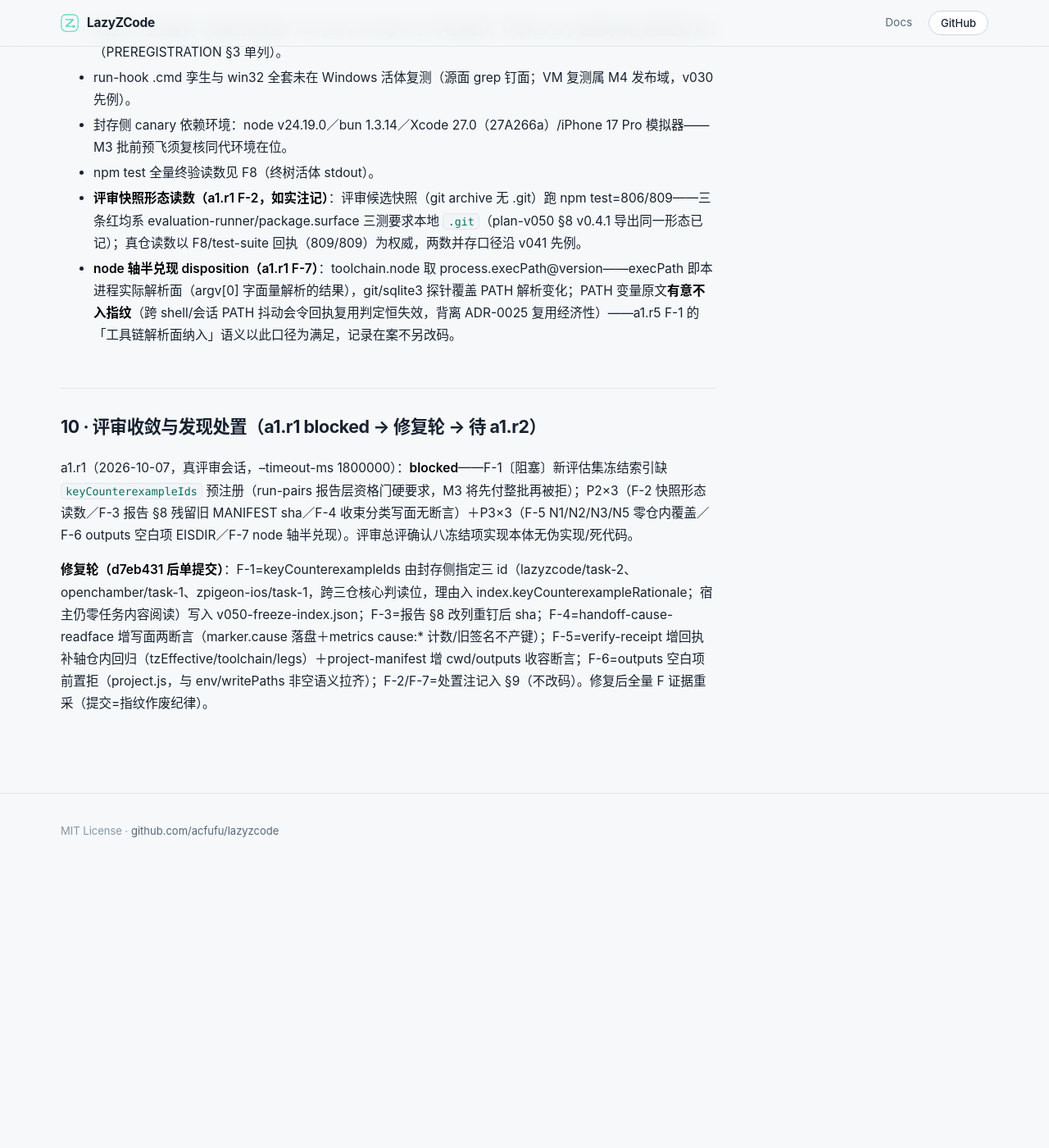
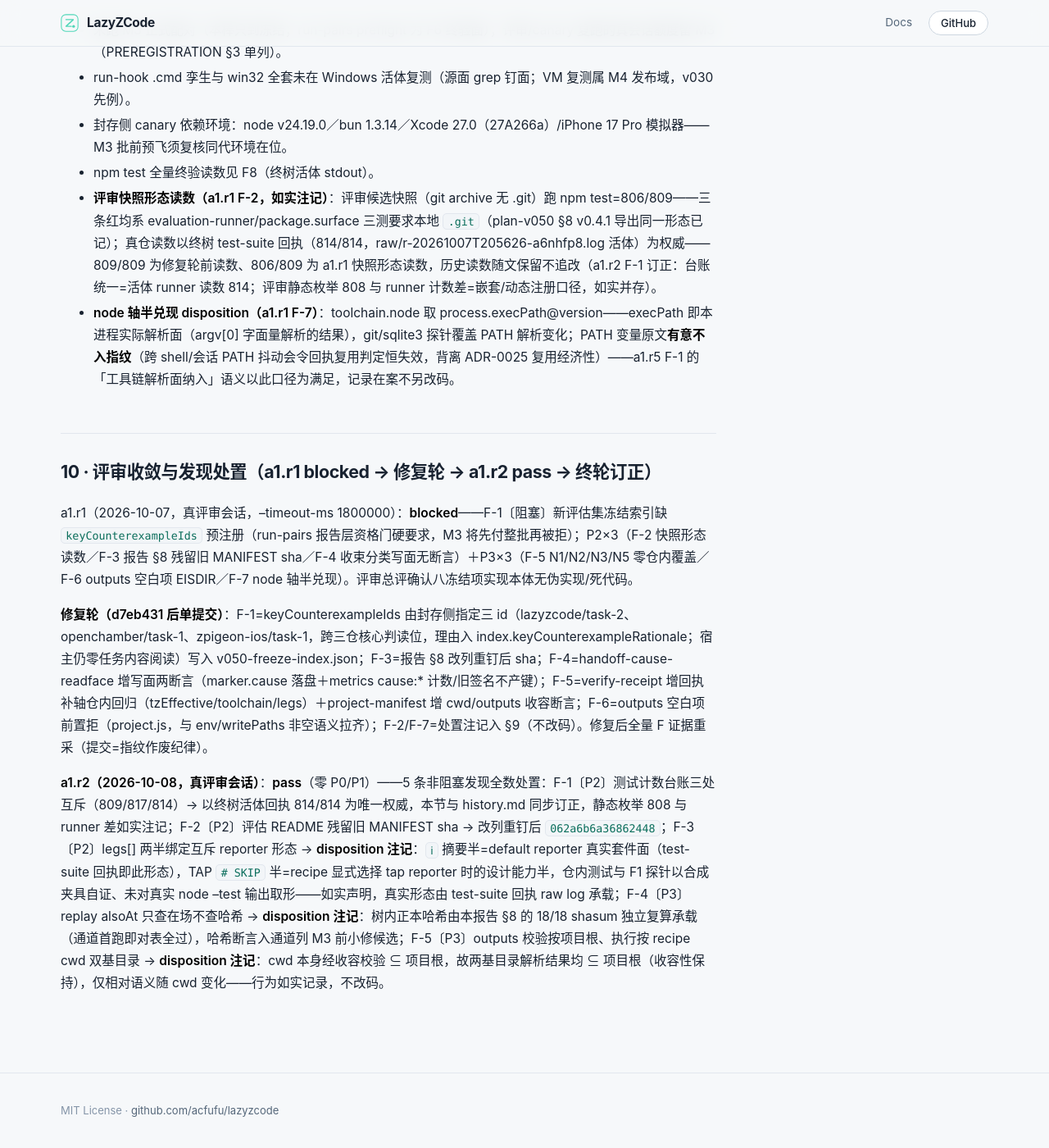
Before and after one commit to Acfufu/lazyzcode, a Jekyll site: the page built from docs/spikes/v050-m2-report.md, in a window 1280 px wide and 1400 px high, scrolled down 4519 px. Shown: the whole window at 82% size. Built offline with Jekyll 4.4.1, drawn with Linux system fonts in a browser that asks for light colours; our own code applies the rules of GitHub Pages for plain Markdown files; before the commit the page ends 5592 px from its top, so only the background shows below that.

Commit message:
docs(review): M2 终轮订正——a1.r2 pass 五发现处置（F-1 台账统一 814／F-2 sha 订正／F-3 F-4 F-5 disposition 注记）
Goal: v050-m2-freeze#N13

```diff
--- a/docs/spikes/v050-m2-report.md
+++ b/docs/spikes/v050-m2-report.md
@@ -64,11 +64,13 @@ goal `v050-m2-freeze`（HEAVY · risk med）· 2026-10-08 · 计划快照 sha256
 - run-hook .cmd 孪生与 win32 全套未在 Windows 活体复测（源面 grep 钉面；VM 复测属 M4 发布域，v030 先例）。
 - 封存侧 canary 依赖环境：node v24.19.0／bun 1.3.14／Xcode 27.0（27A266a）/iPhone 17 Pro 模拟器——M3 批前预飞须复核同代环境在位。
 - npm test 全量终验读数见 F8（终树活体 stdout）。
-- **评审快照形态读数（a1.r1 F-2，如实注记）**：评审候选快照（git archive 无 .git）跑 npm test=806/809——三条红均系 evaluation-runner/package.surface 三测要求本地 `.git`（plan-v050 §8 v0.4.1 导出同一形态已记）；真仓读数以 F8/test-suite 回执（809/809）为权威，两数并存口径沿 v041 先例。
+- **评审快照形态读数（a1.r1 F-2，如实注记）**：评审候选快照（git archive 无 .git）跑 npm test=806/809——三条红均系 evaluation-runner/package.surface 三测要求本地 `.git`（plan-v050 §8 v0.4.1 导出同一形态已记）；真仓读数以终树 test-suite 回执（814/814，raw/r-20261007T205626-a6nhfp8.log 活体）为权威——809/809 为修复轮前读数、806/809 为 a1.r1 快照形态读数，历史读数随文保留不追改（a1.r2 F-1 订正：台账统一=活体 runner 读数 814；评审静态枚举 808 与 runner 计数差=嵌套/动态注册口径，如实并存）。
 - **node 轴半兑现 disposition（a1.r1 F-7）**：toolchain.node 取 process.execPath@version——execPath 即本进程实际解析面（argv[0] 字面量解析的结果），git/sqlite3 探针覆盖 PATH 解析变化；PATH 变量原文**有意不入指纹**（跨 shell/会话 PATH 抖动会令回执复用判定恒失效，背离 ADR-0025 复用经济性）——a1.r5 F-1 的「工具链解析面纳入」语义以此口径为满足，记录在案不另改码。
 
-## 10 · 评审收敛与发现处置（a1.r1 blocked → 修复轮 → 待 a1.r2）
+## 10 · 评审收敛与发现处置（a1.r1 blocked → 修复轮 → a1.r2 pass → 终轮订正）
 
 a1.r1（2026-10-07，真评审会话，--timeout-ms 1800000）：**blocked**——F-1〔阻塞〕新评估集冻结索引缺 `keyCounterexampleIds` 预注册（run-pairs 报告层资格门硬要求，M3 将先付整批再被拒）；P2×3（F-2 快照形态读数／F-3 报告 §8 残留旧 MANIFEST sha／F-4 收束分类写面无断言）＋P3×3（F-5 N1/N2/N3/N5 零仓内覆盖／F-6 outputs 空白项 EISDIR／F-7 node 轴半兑现）。评审总评确认八冻结项实现本体无伪实现/死代码。
 
 **修复轮（d7eb431 后单提交）**：F-1=keyCounterexampleIds 由封存侧指定三 id（lazyzcode/task-2、openchamber/task-1、zpigeon-ios/task-1，跨三仓核心判读位，理由入 index.keyCounterexampleRationale；宿主仍零任务内容阅读）写入 v050-freeze-index.json；F-3=报告 §8 改列重钉后 sha；F-4=handoff-cause-readface 增写面两断言（marker.cause 落盘＋metrics cause:* 计数/旧签名不产键）；F-5=verify-receipt 增回执补轴仓内回归（tzEffective/toolchain/legs）＋project-manifest 增 cwd/outputs 收容断言；F-6=outputs 空白项前置拒（project.js，与 env/writePaths 非空语义拉齐）；F-2/F-7=处置注记入 §9（不改码）。修复后全量 F 证据重采（提交=指纹作废纪律）。
+
+**a1.r2（2026-10-08，真评审会话）**：**pass**（零 P0/P1）——5 条非阻塞发现全数处置：F-1〔P2〕测试计数台账三处互斥（809/817/814）→ 以终树活体回执 814/814 为唯一权威，本节与 history.md 同步订正，静态枚举 808 与 runner 差如实注记；F-2〔P2〕评估 README 残留旧 MANIFEST sha → 改列重钉后 `062a6b6a36862448`；F-3〔P2〕legs[] 两半绑定互斥 reporter 形态 → **disposition 注记**：`ℹ` 摘要半=default reporter 真实套件面（test-suite 回执即此形态），TAP `# SKIP` 半=recipe 显式选择 tap reporter 时的设计能力半，仓内测试与 F1 探针以合成夹具自证、未对真实 node --test 输出取形——如实声明，真实形态由 test-suite 回执 raw log 承载；F-4〔P3〕replay alsoAt 只查在场不查哈希 → **disposition 注记**：树内正本哈希由本报告 §8 的 18/18 shasum 独立复算承载（通道首跑即对表全过），哈希断言入通道列 M3 前小修候选；F-5〔P3〕outputs 校验按项目根、执行按 recipe cwd 双基目录 → **disposition 注记**：cwd 本身经收容校验 ⊆ 项目根，故两基目录解析结果均 ⊆ 项目根（收容性保持），仅相对语义随 cwd 变化——行为如实记录，不改码。
```
Also changed, not shown: docs/history.md (+1 -1 lines), scripts/evaluation/README.md.
